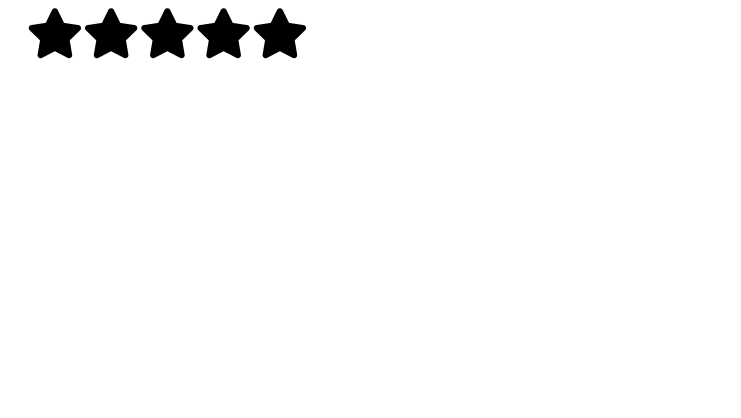
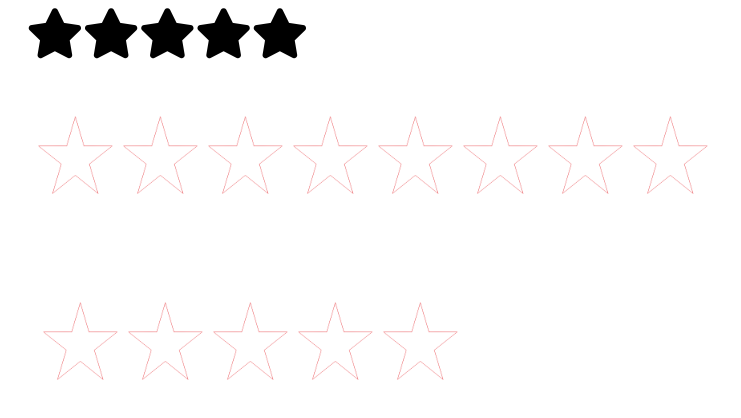
Before and after one commit to Artsiom-Huha/stars, a plain HTML site: page index.html in a window 1280 px wide. Shown: the whole page, without its empty margins (0-741 px from the left). Drawn offline with Linux system fonts and the light colour scheme; the site is published under a folder, as on GitHub Pages, so addresses that start at the root find nothing.

Commit message:
Update main.css

```diff
--- a/main.css
+++ b/main.css
@@ -17,7 +17,7 @@
     overflow: hidden;
 }
 .picture{
-    background: url(/star0.png);
+    background: url(star0.png);
     width: 75px;
     height: 78px;
     margin-left: 10px;
@@ -25,7 +25,7 @@
 
 }
 .picture:hover, .picture:hover ~ .picture{
-    background: url(/star1.png);
+    background: url(star1.png);
 }
 
 
@@ -47,7 +47,7 @@
 }
 .picture-1::before {
     content: '';
-    background: url(/star0.png);
+    background: url(star0.png);
     width: 100%;
     height: 100%;
     position: absolute;
@@ -55,8 +55,8 @@
     left: 0;
 }
 .picture-1:hover::before {
-    background: url(/star1.png);
+    background: url(star1.png);
 }
 .picture-1:hover ~ .picture-1::before {
-    background: url(/star1.png);
+    background: url(star1.png);
 }
```
